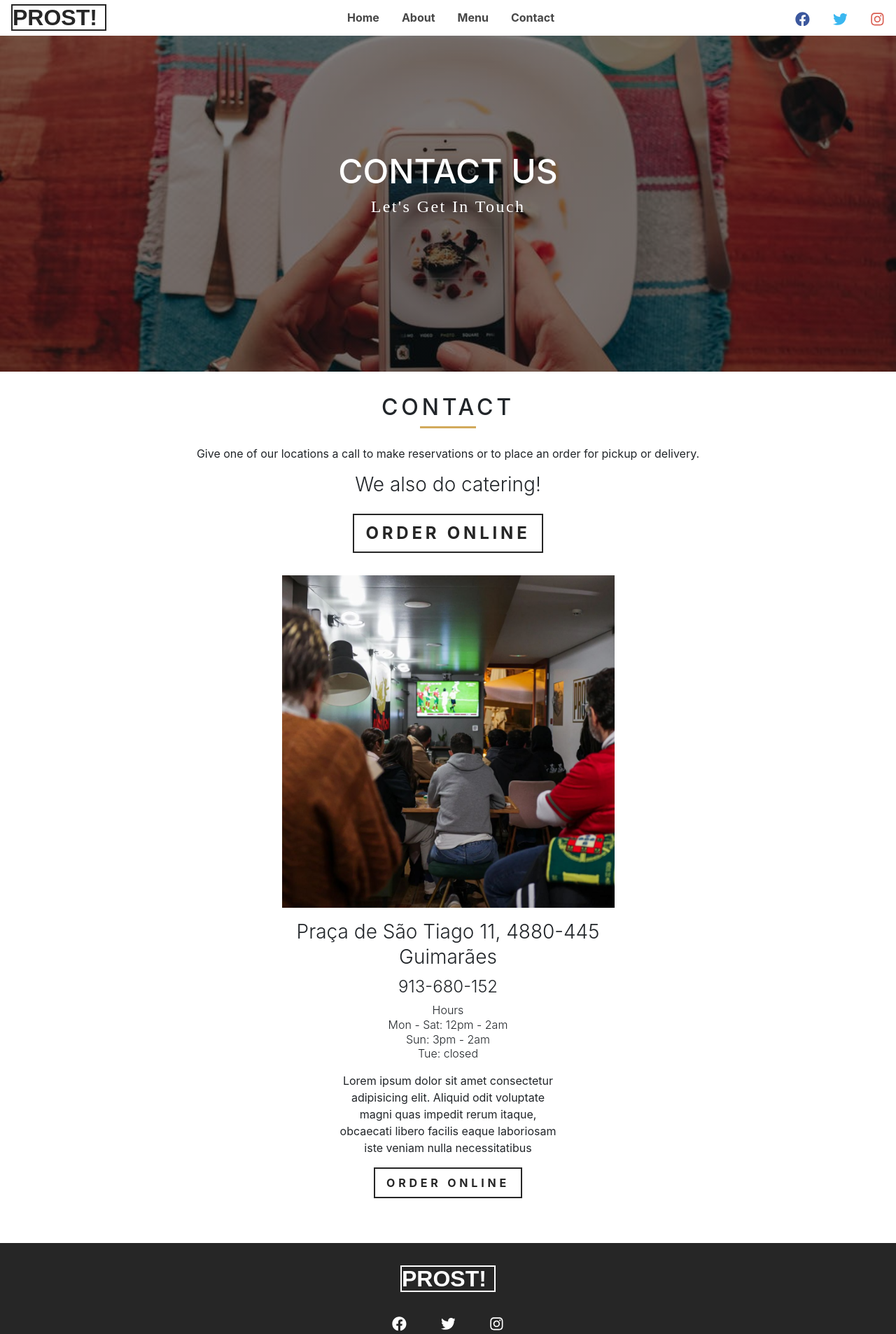
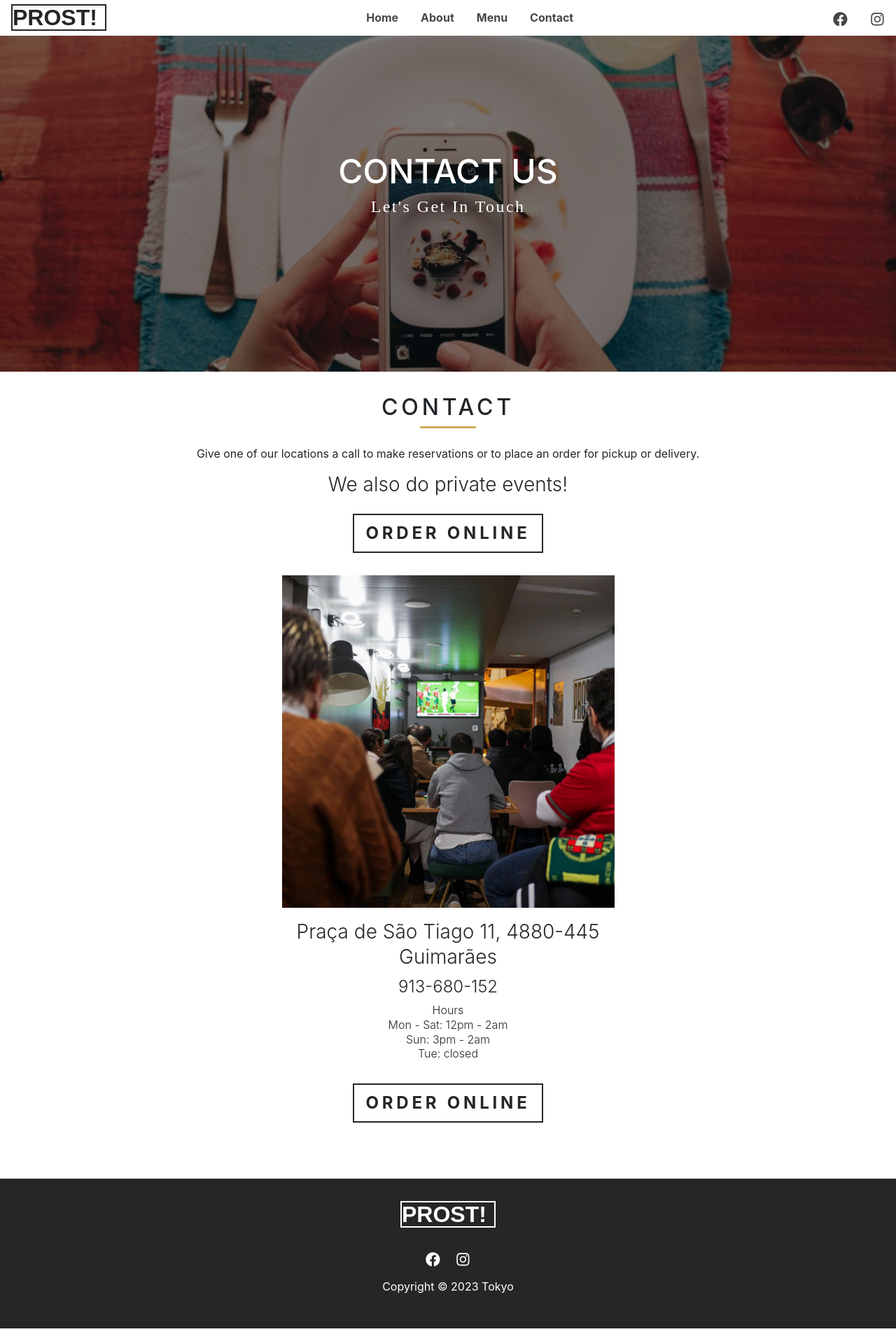
Before and after one commit to mohamedmehdigara/prost-guimaraes, a Gatsby site: page /contact in a window 1280 px wide. Shown: the top 1906 px of the page at 70% size. Built offline with nearby package versions, Linux system fonts and the light colour scheme; Gatsby itself is replaced by a stand-in of ours.

Commit message:
add extras

```diff
--- a/src/components/ContactComponents/LocationCard.js
+++ b/src/components/ContactComponents/LocationCard.js
@@ -4,15 +4,17 @@ import styled from "styled-components"
 
 import Img from "gatsby-image"
 
-import { SectionButton } from "../../utils"
+import OrderOnlineButton from "./OrderOnlineButton"
+
+import { SectionButton, styles } from "../../utils"
 
 const LocationCard = ({ locationInfo, fluid }) => {
   return (
     <LocationCardWrapper>
       <Img fluid={fluid} />
       <div className="text">
-        <h3 className="address">{locationInfo.address}</h3>
-        <h4 className="phone">{locationInfo.phone}</h4>
+        <a className="link" href="https://www.google.com/maps/place/Prost!/@41.4434223,-8.2955322,17z/data=!3m1!4b1!4m5!3m4!1s0xd24efe533983059:0x8c96be163e474178!8m2!3d41.4434223!4d-8.2933382" target="_blank"><h3 className="address">{locationInfo.address}</h3></a>
+        <a className="link" href={`tel:${locationInfo.phone.replaceAll('-', '')}`}><h4 className="phone">{locationInfo.phone}</h4></a>
         <div className="hours">
           <p>Hours</p>
           <p>Mon - Sat: {locationInfo.hours.Mon_Sat}</p>
@@ -23,11 +25,7 @@ const LocationCard = ({ locationInfo, fluid }) => {
       <div className="description">
         <p>{locationInfo.description}</p>
       </div>
-      <SectionButton
-        style={{ margin: "0 auto", width: "10=5rem", fontSize: "1rem" }}
-      >
-        Order Online
-      </SectionButton>
+      <OrderOnlineButton />
     </LocationCardWrapper>
   )
 }
@@ -55,6 +53,9 @@ const LocationCardWrapper = styled.div`
     width: 20rem;
     margin: 0 auto;
   }
+  .link {
+    color: ${styles.colors.mainBlack}
+  }
 `
 
 export default LocationCard
--- a/src/components/ContactComponents/Locations.js
+++ b/src/components/ContactComponents/Locations.js
@@ -32,6 +32,7 @@ const Locations = () => {
           let locationInfo = [
             {
               address: "Praça de São Tiago 11, 4880-445 Guimarães",
+              addressLink: "https://www.google.com/maps/place/Prost!/@41.4434223,-8.2955322,17z/data=!3m1!4b1!4m5!3m4!1s0xd24efe533983059:0x8c96be163e474178!8m2!3d41.4434223!4d-8.2933382",
               phone: "913-680-152",
               hours: {
                 Mon_Sat: "12pm - 2am",
@@ -39,7 +40,7 @@ const Locations = () => {
                 Tue: "closed",
               },
               description:
-                "Lorem ipsum dolor sit amet consectetur adipisicing elit. Aliquid odit voluptate magni quas impedit rerum itaque, obcaecati libero facilis eaque laboriosam iste veniam nulla necessitatibus",
+                "",
             },
           ]
 
--- a/src/components/ContactComponents/ContactButton.js
+++ b/src/components/ContactComponents/OrderOnlineButton.js
@@ -4,12 +4,12 @@ import styled from "styled-components"
 
 import { SectionButton } from "../../utils"
 
-export default function ContactButton() {
+export default function OrderOnlineButton(props) {
   return (
-    <ButtonWrapper>
+    <ButtonWrapper {...props}>
       <a
         style={{ textDecoration: "none" }}
-        href="https://www.yelp.com"
+        href="https://glovoapp.com/pt/pt/guimaraes/prost-gms"
         target="_blank"
       >
         <SectionButton style={{ margin: "0 auto" }}>Order Online</SectionButton>
--- a/src/components/HomepageComponents/Menu.js
+++ b/src/components/HomepageComponents/Menu.js
@@ -42,7 +42,7 @@ const PRODUCTS = graphql`
 export default function Menu() {
   return (
     <Section>
-      <Title title="featured items" subtitle="popular bites" />
+      <Title title="featured items" subtitle="popular picks" />
       <ProductList>
         <StaticQuery
           query={PRODUCTS}
--- a/src/components/globals/Footer.js
+++ b/src/components/globals/Footer.js
@@ -1,7 +1,7 @@
 import React, { Component } from "react"
 import styled from "styled-components"
 import { styles } from "../../utils"
-import { FaInstagram, FaTwitter, FaFacebook } from "react-icons/fa"
+import { FaInstagram, FaFacebook } from "react-icons/fa"
 import Logo from "../Logo/Logo"
 
 export default class Footer extends Component {
@@ -14,11 +14,6 @@ export default class Footer extends Component {
       },
       {
         id: 2,
-        icon: <FaTwitter className="icon twitter-icon" />,
-        path: `https://www.twitter.com`,
-      },
-      {
-        id: 3,
         icon: <FaInstagram className="icon instagram-icon" />,
         path: `https://www.instagram.com`,
       },
@@ -53,7 +48,7 @@ const FooterWrapper = styled.footer`
   background: ${styles.colors.mainBlack};
 
   .icons {
-    width: 10rem;
+    width: 4rem;
     display: flex;
     justify-content: space-between;
     margin: 0 auto;
--- a/src/components/globals/navbar/NavbarIcons.js
+++ b/src/components/globals/navbar/NavbarIcons.js
@@ -1,7 +1,7 @@
 import React, { Component } from "react"
 import styled from "styled-components"
 import { styles } from "../../../utils"
-import { FaInstagram, FaTwitter, FaFacebook } from "react-icons/fa"
+import { FaInstagram, FaFacebook } from "react-icons/fa"
 
 export default class NavbarIcons extends Component {
   state = {
@@ -13,11 +13,6 @@ export default class NavbarIcons extends Component {
       },
       {
         id: 2,
-        icon: <FaTwitter className="icon twitter-icon" />,
-        path: "https://www.twitter.com",
-      },
-      {
-        id: 3,
         icon: <FaInstagram className="icon instagram-icon" />,
         path: "https://www.instagram.com",
       },
@@ -25,7 +20,7 @@ export default class NavbarIcons extends Component {
   }
   render() {
     return (
-      <IconWrapper>
+      <IconsWrapper>
         {this.state.icons.map(i => {
           return (
             <a
@@ -38,33 +33,36 @@ export default class NavbarIcons extends Component {
             </a>
           )
         })}
-      </IconWrapper>
+      </IconsWrapper>
     )
   }
 }
 
-const IconWrapper = styled.div`
+const IconsWrapper = styled.div`
+  display: none;
+  @media (min-width: 768px) {
+    display: flex;
+    justify-content: space-around;
+  }
+
+  a {
+    margin-inline: 1rem;
+  }
+
   .icon {
     font-size: 1.3rem;
     cursor: pointer;
-    ${styles.transFunction()};
+    color: ${styles.colors.mainGrey};
+
+    &:hover {
+      color: ${styles.colors.mainYellow};
+    }
   }
-  .facebook-icon {
+
+  .facebook-icon:hover {
     color: #3b579d;
   }
-  .twitter-icon {
-    color: #3ab7f0;
-  }
-  .instagram-icon {
+  .instagram-icon:hover {
     color: #da5f53;
   }
-  .icon:hover {
-    color: ${styles.colors.mainYellow};
-  }
-  display: none;
-  @media (min-width: 768px) {
-    display: flex;
-    width: 10rem;
-    justify-content: space-around;
-  }
 `
--- a/src/pages/contact.js
+++ b/src/pages/contact.js
@@ -9,7 +9,7 @@ import { PageHeader, SectionButton, Banner, Title, Section } from "../utils"
 
 import contactImage from "../images/bcg/contactBcg.jpeg"
 
-import ContactButton from "../components/ContactComponents/ContactButton"
+import OrderOnlineButton from "../components/ContactComponents/OrderOnlineButton"
 import Locations from "../components/ContactComponents/Locations"
 
 const ContactPage = () => (
@@ -25,9 +25,9 @@ const ContactPage = () => (
           Give one of our locations a call to make reservations or to place an
           order for pickup or delivery.
         </p>
-        <h3>We also do catering!</h3>
+        <h3>We also do private events!</h3>
       </ContactText>
-      <ContactButton />
+      <OrderOnlineButton />
       <Locations />
     </Section>
   </Layout>
--- a/src/utils/Banner.js
+++ b/src/utils/Banner.js
@@ -1,5 +1,7 @@
 import React from "react"
 import styled from "styled-components"
+
+import Logo from "../components/Logo/Logo"
 
 import { styles } from "../utils"
 
@@ -16,9 +18,9 @@ export default function Banner({ title, subtitle, children }) {
 export function HomeBanner({ title, subtitle1, subtitle2, children }) {
   return (
     <BannerWrapper>
-      <h1 className="title">{title}</h1>
-      <h3 className="subtitle">{subtitle1.address}</h3>
-      <h3 className="subtitle">{subtitle1.phone}</h3>
+      <h1 className="title"><Logo alt className="logo" /></h1>
+      <h3 className="subtitle"><a className="link" href="https://www.google.com/maps/place/Prost!/@41.4434223,-8.2955322,17z/data=!3m1!4b1!4m5!3m4!1s0xd24efe533983059:0x8c96be163e474178!8m2!3d41.4434223!4d-8.2933382" target="_blank">{subtitle1.address}</a></h3>
+      <h3 className="subtitle"><a className="link" href={`tel:${subtitle1.phone.replaceAll('-', '')}`}>{subtitle1.phone}</a></h3>
       {subtitle2 && (
         <div>
           <h3 className="subtitle">&</h3>
@@ -34,6 +36,17 @@ export function HomeBanner({ title, subtitle1, subtitle2, children }) {
 const BannerWrapper = styled.div`
   margin-bottom: 3rem;
   text-align: center;
+
+  .logo {
+    margin: 0 auto 1rem;
+    font-size: 3rem;
+    width: 13.5rem;
+    height: 3.375rem;
+  }
+
+  .link {
+    color: inherit;
+  }
 
   .title {
     color: ${styles.colors.mainWhite};
```
Also changed, not shown: package.json (+8 -4 lines), README.md.
